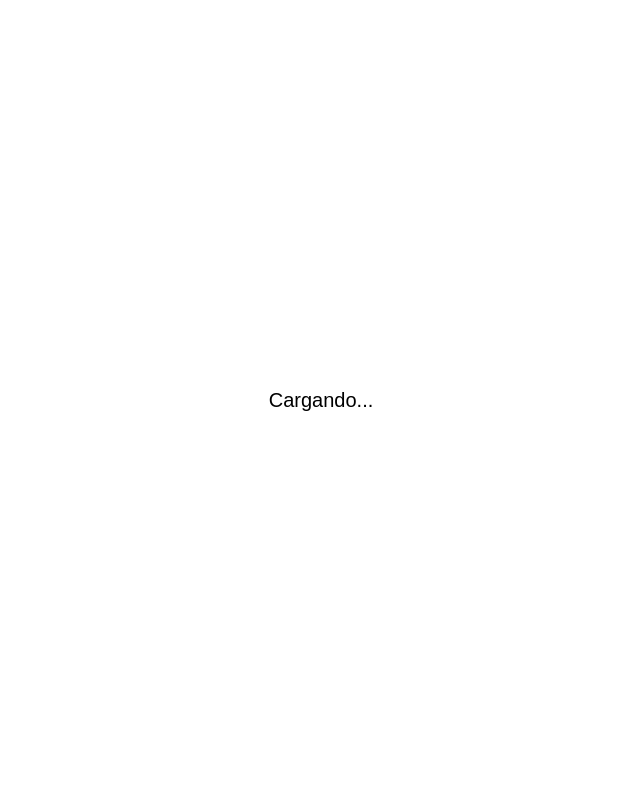
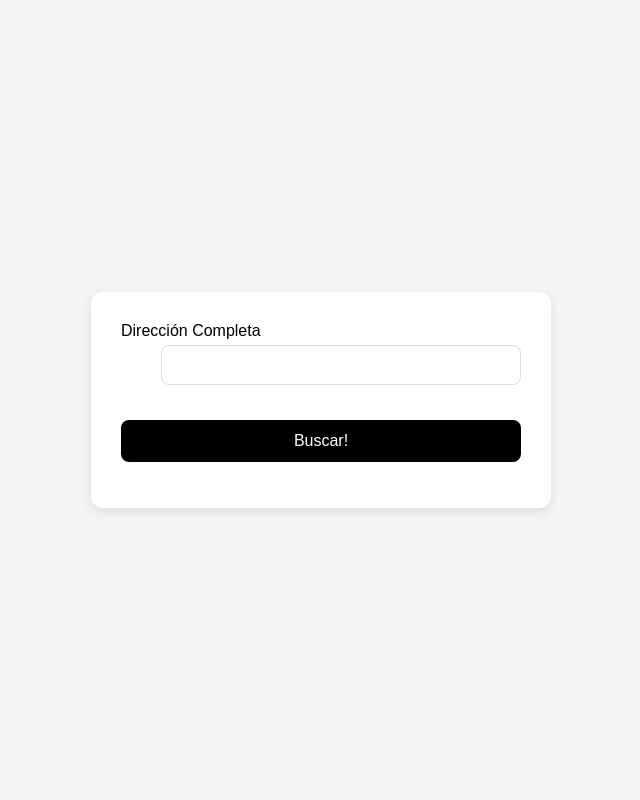
Before and after one commit to platanus-build-night/build-night-1-programat3, a Flask app: page / in a window 1280 px wide. Before the commit the part shown is almost empty. Shown: the whole page, without its empty margins (319-959 px from the left). Run offline with Flask 3, Linux system fonts and the light colour scheme; parts of the project's set-up code (start-up, migrations or seed data) failed here and were passed over; some libraries are stand-ins or nearby versions.

Commit message:
Tutti listi

```diff
--- a/app.py
+++ b/app.py
@@ -48,6 +48,5 @@
                     "img": url,
                     "name": p
                 })
-        print(profiles)
         return render_template("coordinates.html", profiles=profiles)
     return render_template("index.html", form=form)
--- a/templates/coordinates.html
+++ b/templates/coordinates.html
@@ -96,7 +96,7 @@
 
   <ul id="accepted-list"></ul>
   <div style="margin-top: 30px;">
-    <a href="{{ url_for('/') }}" style="
+    <a href="{{ url_for('geoloc') }}" style="
       display: inline-block;
       padding: 10px 20px;
       background: black;
--- a/templates/index.html
+++ b/templates/index.html
@@ -1,8 +1,8 @@
 <!DOCTYPE html>
 <html lang="es">
 <head>
-  <meta charset="UTF-8" />
-  <meta name="viewport" content="width=device-width, initial-scale=1.0"/>
+  <meta charset="UTF-8">
+  <meta name="viewport" content="width=device-width, initial-scale=1.0">
   <title>Encuentra tu Flora Nativa</title>
   <style>
     body {
@@ -10,9 +10,8 @@
       font-family: sans-serif;
       background: #f5f5f5;
       display: flex;
-      flex-direction: column;
+      justify-content: center;
       align-items: center;
-      justify-content: center;
       height: 100vh;
     }
 
@@ -23,8 +22,6 @@
       box-shadow: 0 4px 12px rgba(0, 0, 0, 0.1);
       width: 90%;
       max-width: 400px;
-      position: relative;
-      z-index: 1;
     }
 
     dl {
@@ -60,61 +57,15 @@
     input[type="submit"]:hover {
       background-color: #333;
     }
-
-    .back-button {
-      margin-top: 20px;
-      display: inline-block;
-      padding: 10px 20px;
-      background: black;
-      color: white;
-      text-decoration: none;
-      border-radius: 8px;
-      font-size: 16px;
-    }
-
-    #loading-screen {
-      position: fixed;
-      width: 100%;
-      height: 100%;
-      background: white;
-      display: flex;
-      align-items: center;
-      justify-content: center;
-      font-size: 20px;
-      z-index: 9999;
-    }
-
-    .hidden {
-      display: none;
-    }
   </style>
 </head>
 <body>
-  <div id="loading-screen" class="hidden">Cargando...</div>
-
   {% from "_formhelpers.html" import render_field %}
   <form method="post">
     <dl>
       {{ render_field(form.adress) }}
     </dl>
-    <p><input type="submit" value="Buscar"></p>
+    <p><input type="submit" value="Buscar!"></p>
   </form>
-
-  <a href="{{ url_for('coordinates') }}" class="back-button">Ir a resultados →</a>
-
-  <script>
-    const form = document.querySelector("form");
-    const loadingScreen = document.getElementById("loading-screen");
-
-    if (form) {
-      form.addEventListener("submit", () => {
-        loadingScreen.classList.remove("hidden");
-      });
-    }
-
-    window.addEventListener("load", () => {
-      loadingScreen.classList.add("hidden");
-    });
-  </script>
 </body>
 </html>
```
